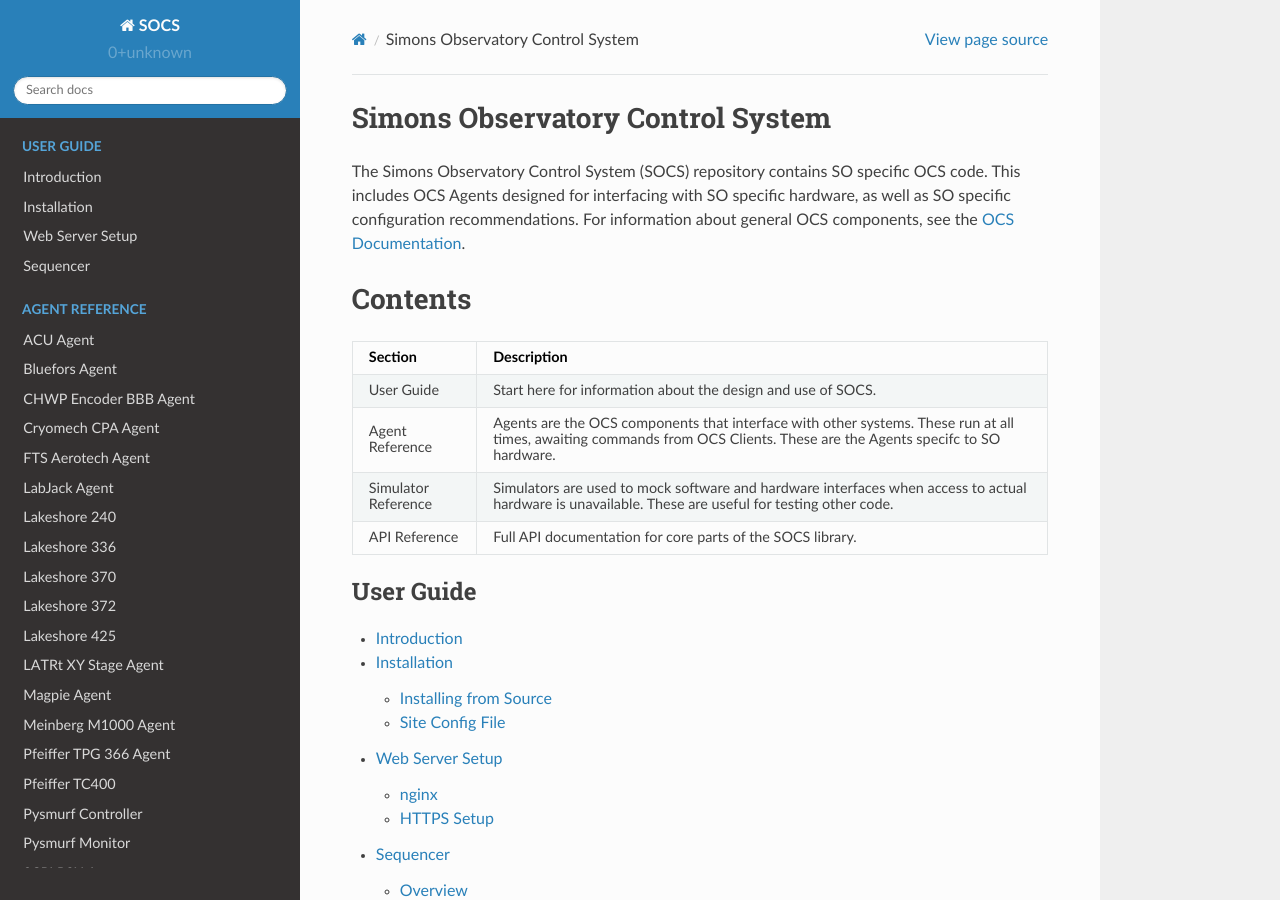
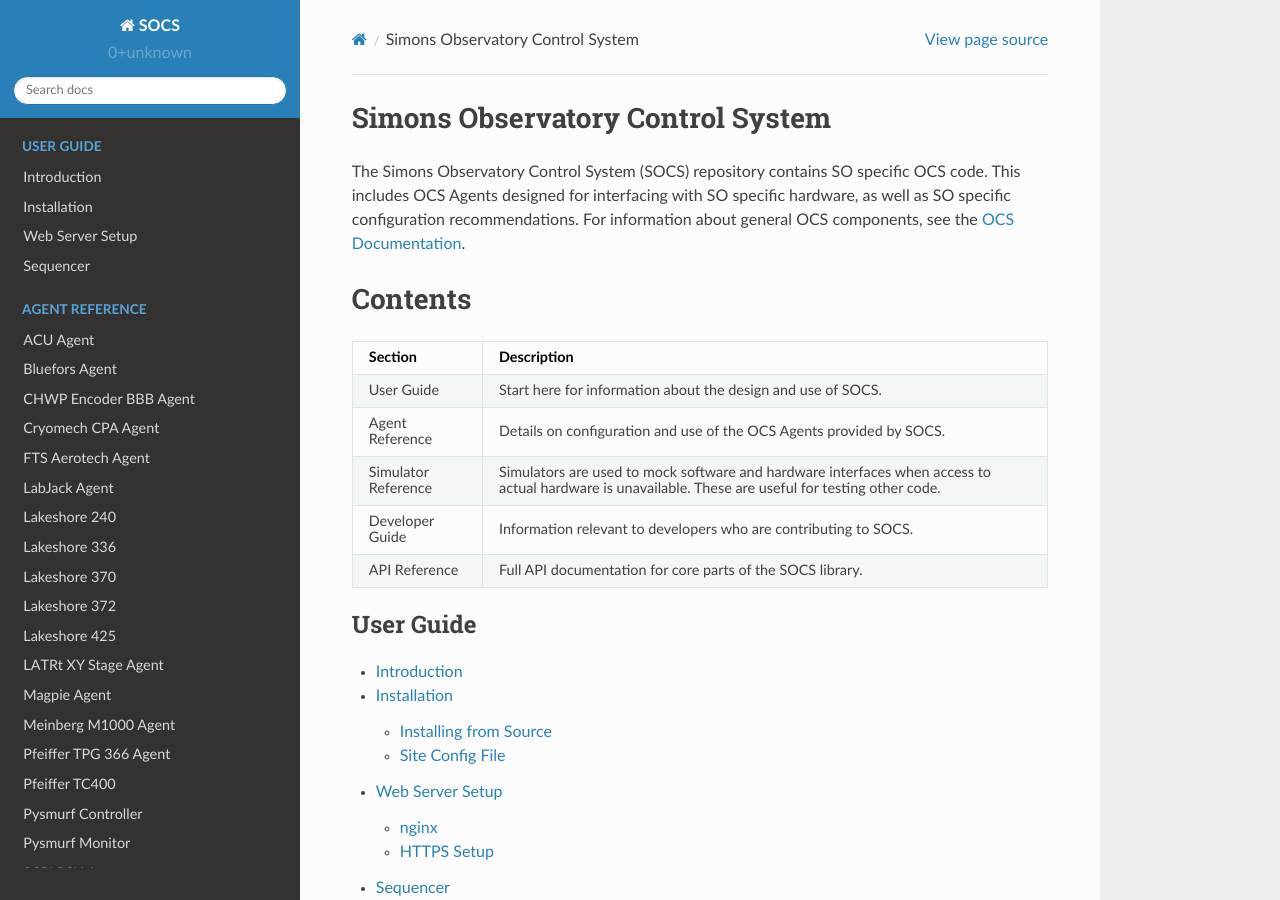
Before and after one commit to simonsobs/socs, a Sphinx documentation site: the page built from docs/index.rst, in a window 1280 px wide and 900 px high. Built offline with Sphinx 7.4.7 and the Read the Docs theme 2.0.0, drawn with Linux system fonts in a browser that asks for light colours.

Commit message:
Update contents table on docs homepage

```diff
--- a/docs/index.rst
+++ b/docs/index.rst
@@ -14,12 +14,13 @@
 Section              Description
 ===================  ============================================================
 User Guide           Start here for information about the design and use of SOCS.
-Agent Reference      Agents are the OCS components that interface with other
-                     systems. These run at all times, awaiting commands from
-                     OCS Clients. These are the Agents specifc to SO hardware.
+Agent Reference      Details on configuration and use of the OCS Agents
+                     provided by SOCS.
 Simulator Reference  Simulators are used to mock software and hardware
                      interfaces when access to actual hardware is unavailable.
                      These are useful for testing other code.
+Developer Guide      Information relevant to developers who are contributing to
+                     SOCS.
 API Reference        Full API documentation for core parts of the SOCS library.
 ===================  ============================================================
 
```
